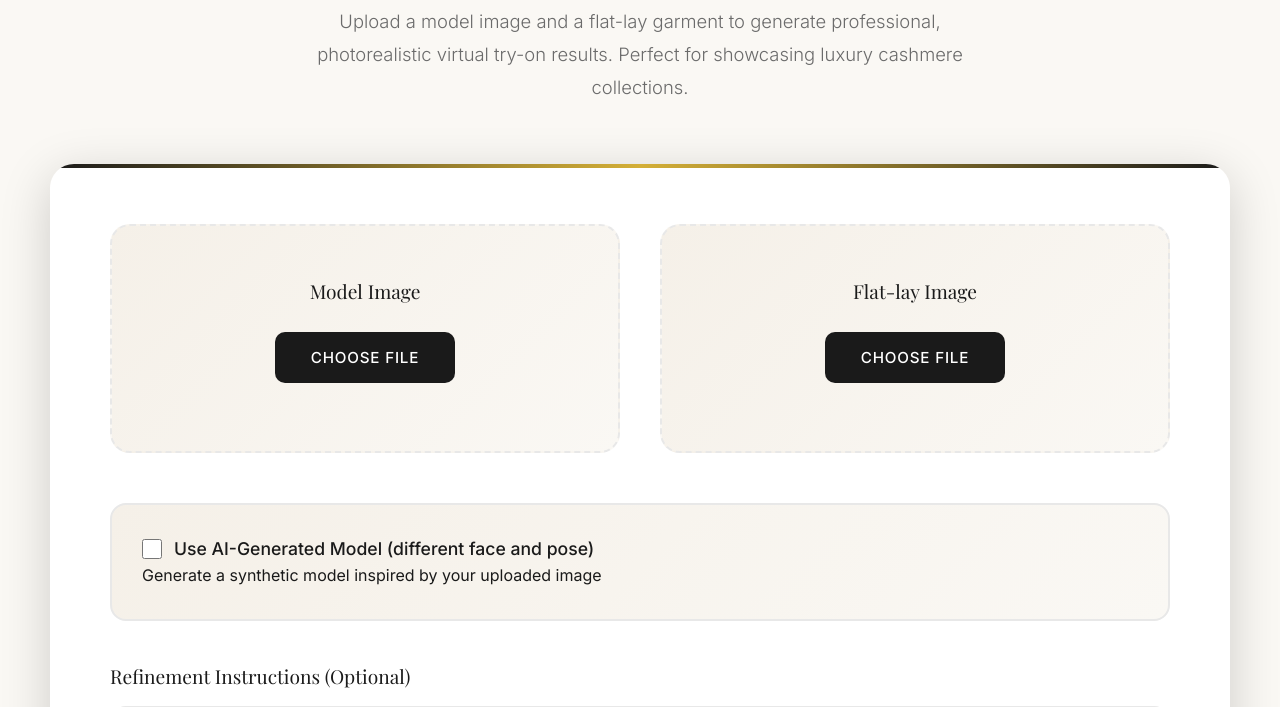
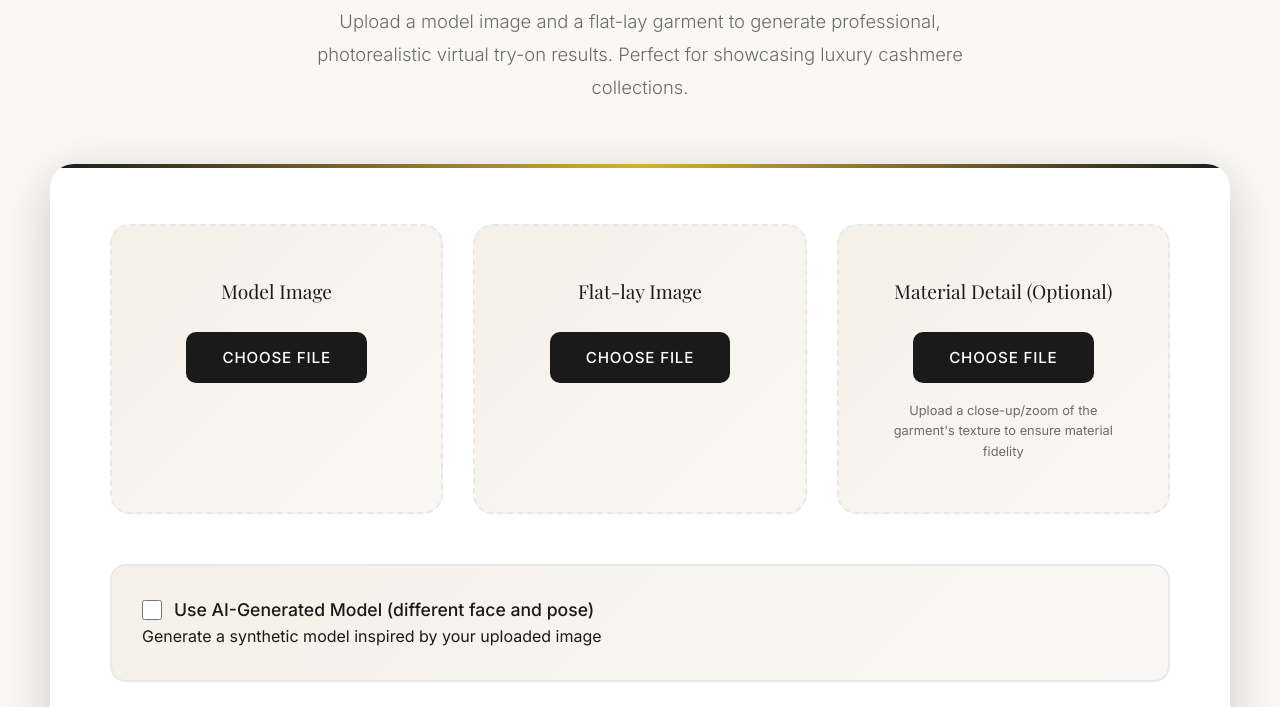
Before and after one commit to arc-eb/content_creation, a Flask app: page / in a window 1280 px wide. Shown: the part 833-1540 px from the top of the page. Run offline with Flask 3, Linux system fonts and the light colour scheme; some libraries are stand-ins or nearby versions.

Commit message:
Add material detail photo feature for texture fidelity

```diff
--- a/app.py
+++ b/app.py
@@ -120,6 +120,7 @@ def generate():
         model_file = request.files['model_file']
         flatlay_file = request.files['flatlay_file']
         additional_file = request.files.get('additional_image')  # Optional additional image
+        material_detail_file = request.files.get('material_detail_file')  # Optional material detail image
         refinements = request.form.get('refinements', '').strip()
         output_size = request.form.get('output_size', 'original')  # Get output size preference
 
@@ -159,6 +160,17 @@ def generate():
             additional_file.save(additional_path)
             logger.info(f"Additional image saved: {additional_path}")
 
+        # Handle optional material detail image
+        material_detail_path = None
+        if material_detail_file and material_detail_file.filename != '':
+            if not allowed_file(material_detail_file.filename):
+                return jsonify({'error': 'Invalid material detail image file type. Allowed: PNG, JPG, JPEG, WEBP'}), 400
+            material_detail_filename = secure_filename(material_detail_file.filename)
+            material_detail_ext = material_detail_filename.rsplit('.', 1)[1].lower()
+            material_detail_path = Path(app.config['UPLOAD_FOLDER']) / f"{session_id}_material.{material_detail_ext}"
+            material_detail_file.save(material_detail_path)
+            logger.info(f"Material detail image saved: {material_detail_path}")
+
         # Get model image dimensions to use as default output size
         try:
             from PIL import Image as PILImage
@@ -171,7 +183,8 @@ def generate():
 
         # Prepare prompt
         prompt_gen = PromptGenerator()
-        base_prompt = prompt_gen.generate_garment_swap_prompt()
+        has_material_detail = material_detail_path is not None
+        base_prompt = prompt_gen.generate_garment_swap_prompt(has_material_detail=has_material_detail)
 
         # Build full prompt with refinements
         if refinements:
@@ -264,6 +277,7 @@ def generate():
                 output_path=output_path,
                 max_output_size=max_output_size,
                 additional_image_path=additional_path,  # Optional additional image
+                material_detail_path=material_detail_path,  # Optional material detail image
             )
         except Exception as e:
             logger.error(f"Error in garment swap: {e}", exc_info=True)
--- a/templates/index.html
+++ b/templates/index.html
@@ -245,8 +245,8 @@
 
         .upload-section {
             display: grid;
-            grid-template-columns: 1fr 1fr;
-            gap: 40px;
+            grid-template-columns: 1fr 1fr 1fr;
+            gap: 30px;
             margin-bottom: 50px;
         }
 
@@ -1016,6 +1016,12 @@
             }
         }
 
+        @media (max-width: 1200px) {
+            .upload-section {
+                grid-template-columns: 1fr 1fr;
+            }
+        }
+
         @media (max-width: 968px) {
             .upload-section {
                 grid-template-columns: 1fr;
@@ -1145,6 +1151,20 @@
                         </div>
                         <div class="file-name" id="flatlayFileName"></div>
                         <img id="flatlayPreview" class="file-preview" style="display: none;">
+                    </div>
+
+                    <div class="upload-box" id="materialDetailBox">
+                        <label for="material_detail_file">Material Detail (Optional)</label>
+                        <div class="file-input-wrapper">
+                            <input type="file" id="material_detail_file" name="material_detail_file" class="file-input" accept="image/*">
+                            <button type="button" class="file-button" onclick="document.getElementById('material_detail_file').click()">Choose File</button>
+                        </div>
+                        <div class="file-name" id="materialDetailFileName"></div>
+                        <div id="materialDetailPreviewContainer" style="display: none; position: relative;">
+                            <img id="materialDetailPreview" class="file-preview" style="display: block;">
+                            <button type="button" id="removeMaterialDetail" class="close-preview-button" onclick="removeMaterialDetail(event)" title="Remove material detail image">×</button>
+                        </div>
+                        <div class="hint" style="margin-top: 12px; font-size: 0.8rem; color: var(--bompard-gray);">Upload a close-up/zoom of the garment's texture to ensure material fidelity</div>
                     </div>
                 </div>
 
@@ -1308,6 +1328,52 @@
             setupDragAndDrop('flatlayBox', 'flatlay_file');
         });
 
+        // Material detail file handler
+        document.getElementById('material_detail_file').addEventListener('change', function(e) {
+            if (e.target.files[0]) {
+                handleFileSelect(e.target.files[0], 'materialDetailFileName', 'materialDetailPreview');
+                document.getElementById('materialDetailPreviewContainer').style.display = 'block';
+            } else {
+                removeMaterialDetail();
+            }
+        });
+
+        // Function to remove material detail image
+        function removeMaterialDetail(e) {
+            if (e) {
+                e.preventDefault();
+                e.stopPropagation();
+            }
+
+            // Clear file input
+            const fileInput = document.getElementById('material_detail_file');
+            if (fileInput) {
+                fileInput.value = '';
+            }
+
+            // Clear filename display
+            const fileNameElement = document.getElementById('materialDetailFileName');
+            if (fileNameElement) {
+                fileNameElement.textContent = '';
+            }
+
+            // Clear and hide preview image
+            const previewElement = document.getElementById('materialDetailPreview');
+            if (previewElement) {
+                previewElement.src = '';
+                previewElement.style.display = 'none';
+            }
+
+            // Hide container
+            const containerElement = document.getElementById('materialDetailPreviewContainer');
+            if (containerElement) {
+                containerElement.style.display = 'none';
+            }
+        }
+
+        // Make function globally accessible
+        window.removeMaterialDetail = removeMaterialDetail;
+
         // Function to remove additional image
         function removeAdditionalImage(e) {
             if (e) {
@@ -1353,12 +1419,18 @@
             }
         });
 
-        // Use event delegation for the remove button (works even if button is dynamically shown/hidden)
+        // Use event delegation for the remove buttons (works even if button is dynamically shown/hidden)
         document.addEventListener('click', function(e) {
             if (e.target && e.target.id === 'removeAdditionalImage') {
                 e.preventDefault();
                 e.stopPropagation();
                 removeAdditionalImage(e);
+                return false;
+            }
+            if (e.target && e.target.id === 'removeMaterialDetail') {
+                e.preventDefault();
+                e.stopPropagation();
+                removeMaterialDetail(e);
                 return false;
             }
         });
@@ -1403,14 +1475,27 @@
                 const files = dt.files;
                 if (files.length > 0) {
                     input.files = files;
-                    handleFileSelect(files[0], inputId === 'model_file' ? 'modelFileName' : 'flatlayFileName',
-                                   inputId === 'model_file' ? 'modelPreview' : 'flatlayPreview');
+                    // Map input IDs to their corresponding file name and preview element IDs
+                    const idMappings = {
+                        'model_file': { fileName: 'modelFileName', preview: 'modelPreview' },
+                        'flatlay_file': { fileName: 'flatlayFileName', preview: 'flatlayPreview' },
+                        'material_detail_file': { fileName: 'materialDetailFileName', preview: 'materialDetailPreview' }
+                    };
+                    const mapping = idMappings[inputId];
+                    if (mapping) {
+                        handleFileSelect(files[0], mapping.fileName, mapping.preview);
+                        // Show container for material detail
+                        if (inputId === 'material_detail_file') {
+                            document.getElementById('materialDetailPreviewContainer').style.display = 'block';
+                        }
+                    }
                 }
             }, false);
         }
 
         setupDragAndDrop('modelBox', 'model_file');
         setupDragAndDrop('flatlayBox', 'flatlay_file');
+        setupDragAndDrop('materialDetailBox', 'material_detail_file');
 
         // Toggle prompt display
         let promptVisible = false;
@@ -1445,6 +1530,9 @@
 
             // Clear additional image
             removeAdditionalImage();
+
+            // Clear material detail image
+            removeMaterialDetail();
 
             // Clear refinements textarea and accumulated refinements
             document.getElementById('refinements').value = '';
```
Also changed, not shown: gemini_client.py (+46 -8 lines), prompt_generator.py (+14 -0 lines).
